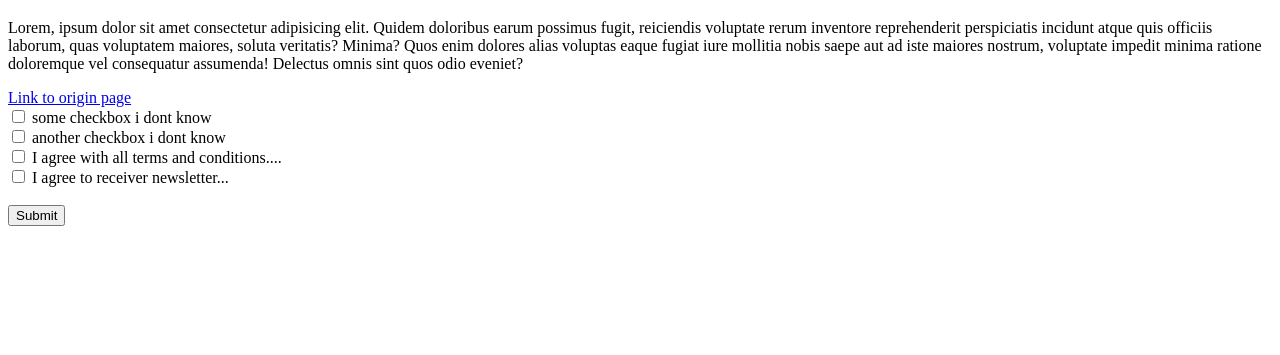
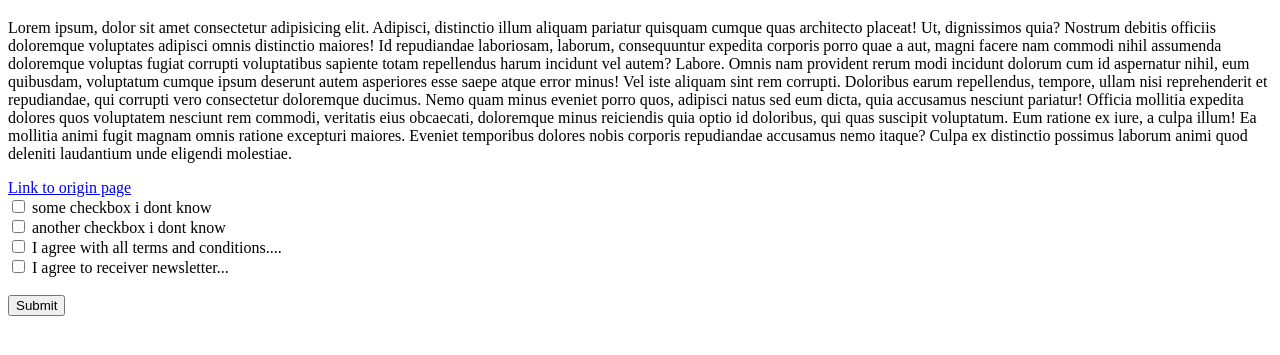
Before and after one commit to QuynhTran182003/WA150922, a plain HTML site: page newsletter.html in a window 1280 px wide. Shown: the part 61-416 px from the top of the page. Drawn offline with Linux system fonts and the light colour scheme.

Commit message:
sth changed

```diff
--- a/newsletter.html
+++ b/newsletter.html
@@ -11,8 +11,13 @@
         <h1>This is a h1 heading</h1>
     </header>
     <main>
-        <p>Lorem, ipsum dolor sit amet consectetur adipisicing elit. Quidem doloribus earum possimus fugit, reiciendis voluptate rerum inventore reprehenderit perspiciatis incidunt atque quis officiis laborum, quas voluptatem maiores, soluta veritatis? Minima?
-        Quos enim dolores alias voluptas eaque fugiat iure mollitia nobis saepe aut ad iste maiores nostrum, voluptate impedit minima ratione doloremque vel consequatur assumenda! Delectus omnis sint quos odio eveniet?</p>
+        <p>Lorem ipsum, dolor sit amet consectetur adipisicing elit. Adipisci, distinctio illum aliquam pariatur quisquam cumque quas architecto placeat! Ut, dignissimos quia? Nostrum debitis officiis doloremque voluptates adipisci omnis distinctio maiores!
+        Id repudiandae laboriosam, laborum, consequuntur expedita corporis porro quae a aut, magni facere nam commodi nihil assumenda doloremque voluptas fugiat corrupti voluptatibus sapiente totam repellendus harum incidunt vel autem? Labore.
+        Omnis nam provident rerum modi incidunt dolorum cum id aspernatur nihil, eum quibusdam, voluptatum cumque ipsum deserunt autem asperiores esse saepe atque error minus! Vel iste aliquam sint rem corrupti.
+        Doloribus earum repellendus, tempore, ullam nisi reprehenderit et repudiandae, qui corrupti vero consectetur doloremque ducimus. Nemo quam minus eveniet porro quos, adipisci natus sed eum dicta, quia accusamus nesciunt pariatur!
+        Officia mollitia expedita dolores quos voluptatem nesciunt rem commodi, veritatis eius obcaecati, doloremque minus reiciendis quia optio id doloribus, qui quas suscipit voluptatum. Eum ratione ex iure, a culpa illum!
+        Ea mollitia animi fugit magnam omnis ratione excepturi maiores. Eveniet temporibus dolores nobis corporis repudiandae accusamus nemo itaque? Culpa ex distinctio possimus laborum animi quod deleniti laudantium unde eligendi molestiae.</p>
+
         <a href="index.html">Link to origin page</a>
         <form action="">
             <label for="sth">
```
